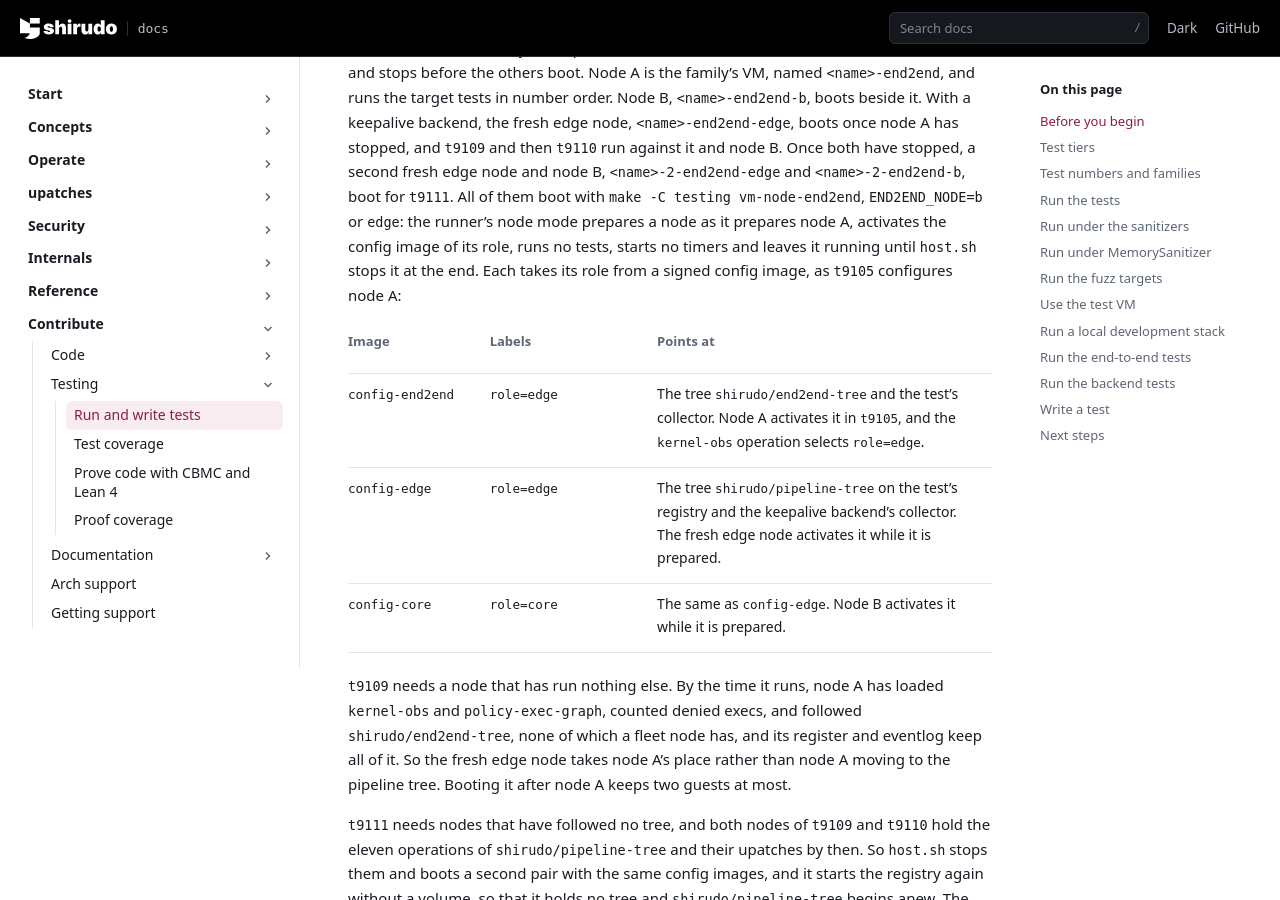
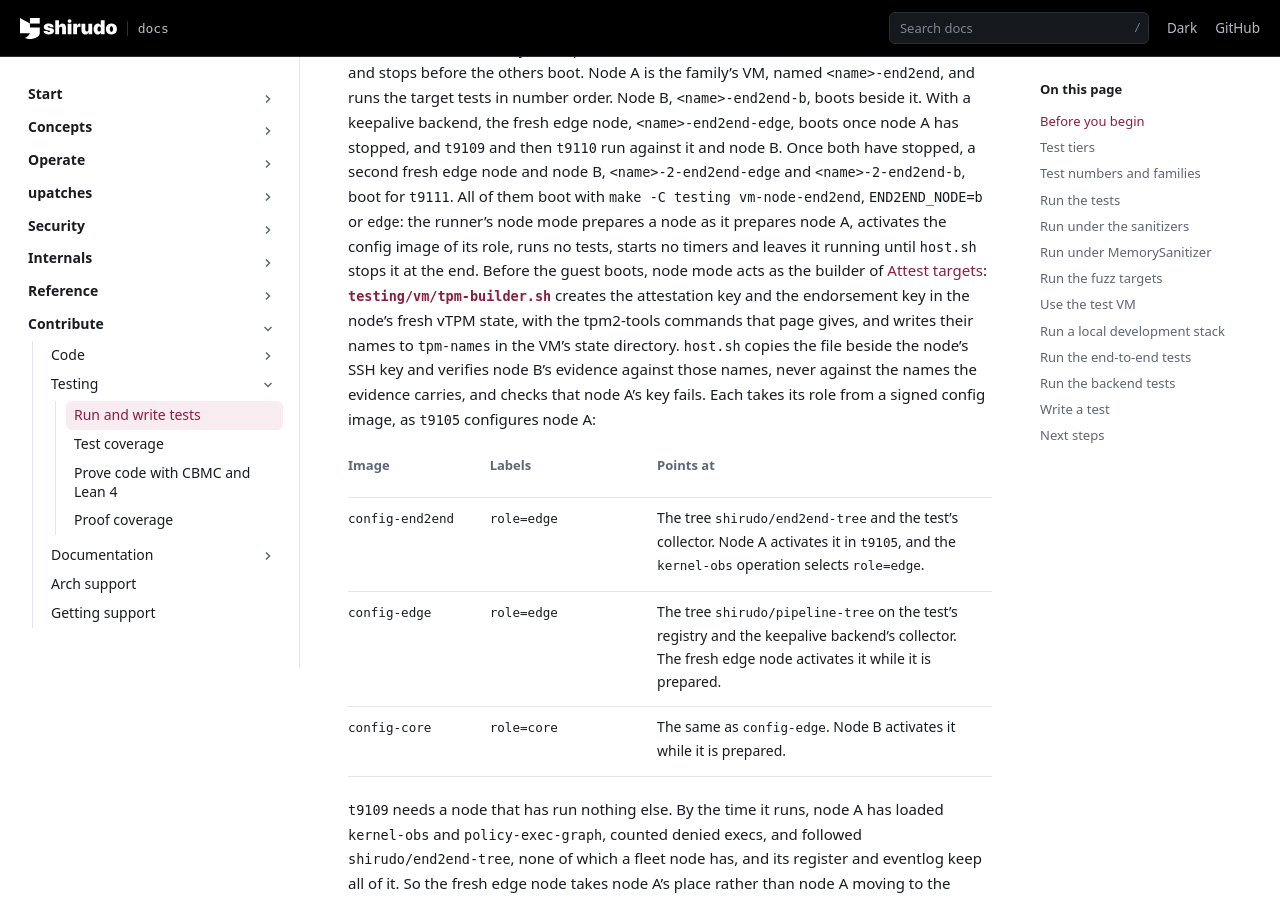
Before and after one commit to AliBashaSY/shirudo, a Sphinx documentation site: the page built from Documentation/contribute/testing/testing.rst, in a window 1280 px wide and 900 px high, scrolled down 15008 px. Built offline with Sphinx 7.4.7, drawn with Linux system fonts in a browser that asks for light colours; pages that are not in the unit, such as notebooks, are missing from menus; some of the changed text lies outside the part shown.

Commit message:
testing: enroll an end-to-end node from its vTPM builder's records
host.sh verified node B's evidence against the attestation key name the
evidence itself carried, which proves nothing about whose key it is. No
test ran the builder steps of the attest page, and none carried an
enrollment into the keepalive backend, so a node there was always
untrusted.

Node mode of vm/run.sh now acts as the builder before the guest boots:
vm/tpm-builder.sh runs the page's tpm2-tools commands on the node's
fresh vTPM state and writes the two names to tpm-names.

Signed-off-by: John Fastabend <john.fastabend@gmail.com>

```diff
--- a/Documentation/contribute/testing/testing.rst
+++ b/Documentation/contribute/testing/testing.rst
@@ -841,7 +841,14 @@ Once both have stopped, a second fresh edge node and node B,
 ``edge``: the runner's
 node mode prepares a node as it prepares node A, activates the config
 image of its role, runs no tests, starts no timers and leaves it running
-until ``host.sh`` stops it at the end. Each takes its role from a signed
+until ``host.sh`` stops it at the end. Before the guest boots, node mode
+acts as the builder of :doc:`/operate/run/attest`:
+:src:`testing/vm/tpm-builder.sh` creates the attestation key and the
+endorsement key in the node's fresh vTPM state, with the tpm2-tools
+commands that page gives, and writes their names to ``tpm-names`` in the
+VM's state directory. ``host.sh`` copies the file beside the node's SSH
+key and verifies node B's evidence against those names, never against
+the names the evidence carries, and checks that node A's key fails. Each takes its role from a signed
 config image, as ``t9105`` configures node A:
 
 .. list-table::
@@ -965,12 +972,16 @@ and the nodes' directory in its environment; its output is
 #. writes the SBOM store of the nodes' image, and one image for each
    other state of an SBOM, and runs the backend's sbom-scan job with the
    stub ``trivy`` of the fixtures, which prints one ``openssl`` finding;
+#. checks that node B's records carry the attestation key its builder
+   recorded, and enrolls that key, inserting ``enrolled`` for it into
+   ``shirudo.nodes`` as an operator does;
 #. seeds the kernel advisory of the fixtures, whose range holds every test
    kernel, and the nodes' build, and refreshes ``node_status`` and
    ``node_vulns``.
 
-It then checks the tree, the stored records and their quotes,
-``node_status`` with the masks ``VA==`` and ``qA==``, each node's
+It then checks the tree, the stored records and their quotes, node B
+``enrolled`` and the edge node ``untrusted`` in ``nodes`` and
+``node_status``, ``node_status`` with the masks ``VA==`` and ``qA==``, each node's
 ``state.json``, ``outcomes``, ``tree-eventlog`` and loaded set against
 the backend's rows, the state of every SBOM, and the exposure of each
 node: the kernel advisory ``shielded`` by ``xfs-fix`` on the edge node and
```
Also changed, not shown: Documentation/contribute/testing/test-coverage.rst (+7 -4 lines), .agents/skills/testing/SKILL.md, 5 other files.
